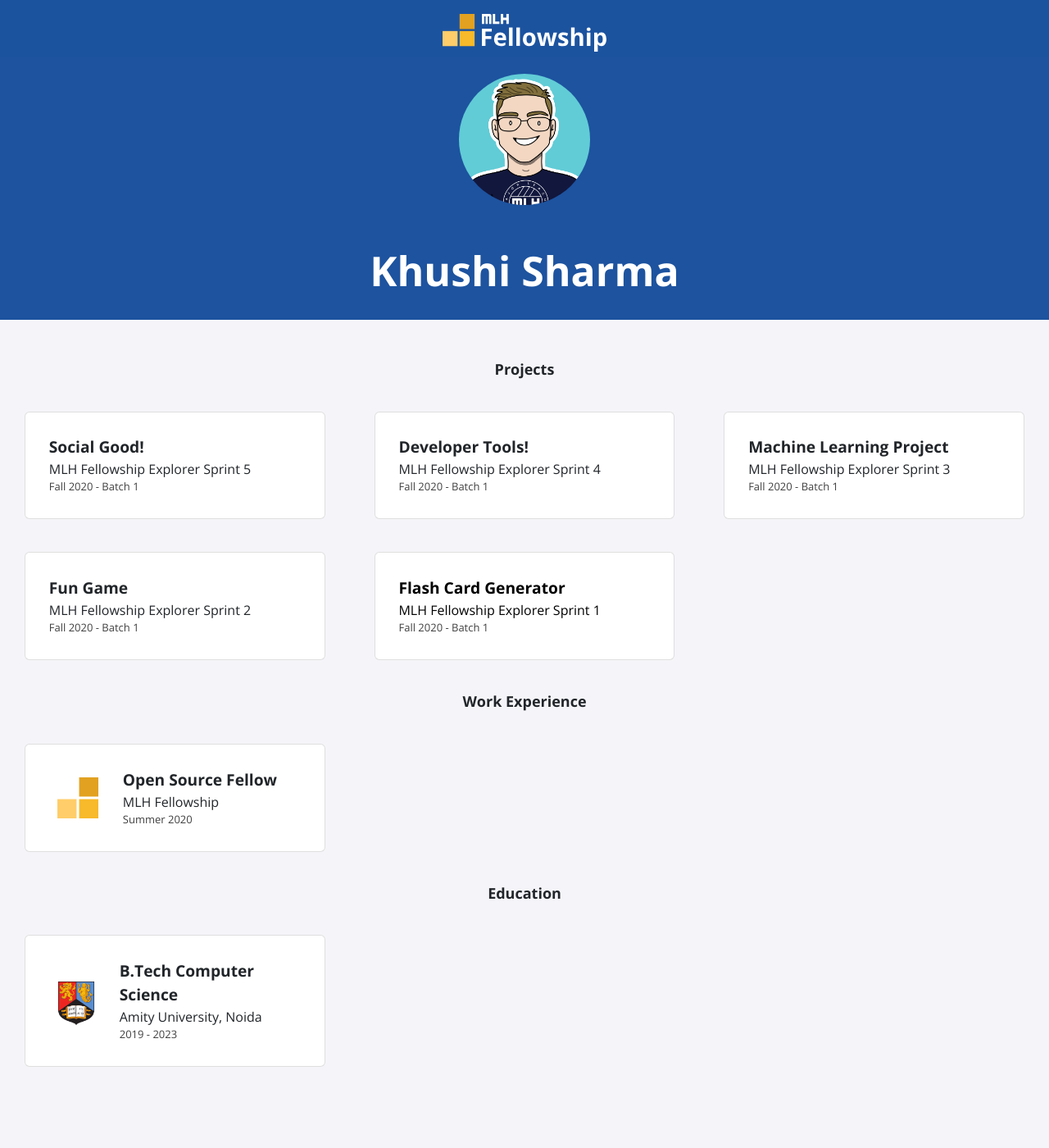
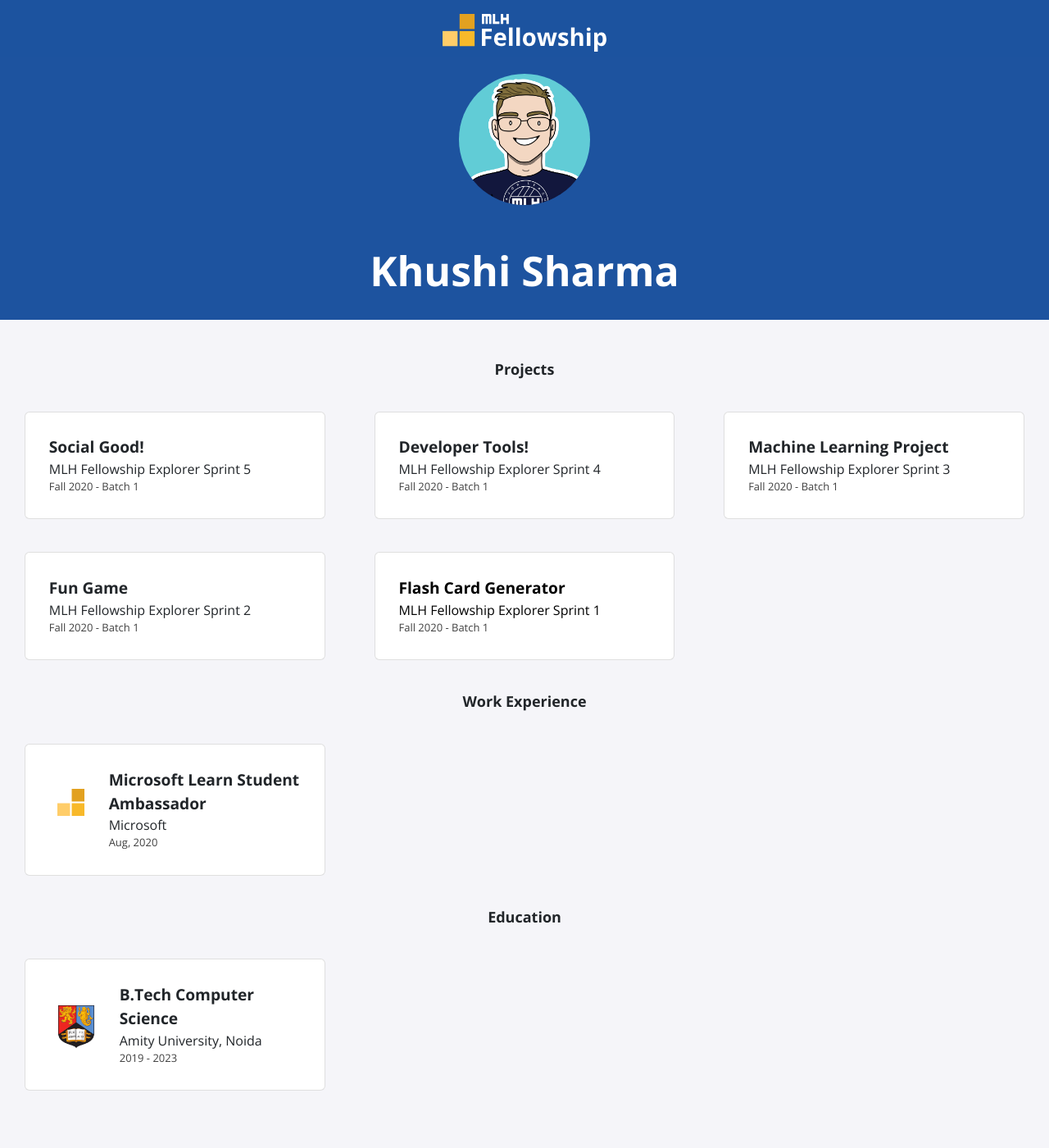
Before and after one commit to KhushiSharma22/KhushiSharma22.github.io, a Jekyll site: the page built from index.html, in a window 1280 px wide. Shown: the whole page at 82% size. Built offline with Jekyll 4.4.1, drawn with Linux system fonts in a browser that asks for light colours; nearby versions of some CDN libraries; before the commit the page ends 1371 px from its top, so only the background shows below that.

Commit message:
Update experience.yml to include Khushi's experience

```diff
--- a/_data/experience.yml
+++ b/_data/experience.yml
@@ -1,4 +1,4 @@
-- role: Open Source Fellow
-  company: MLH Fellowship
-  dates: Summer 2020
+- role: Microsoft Learn Student Ambassador
+  company: Microsoft
+  dates: Aug, 2020
   logo: fellowship.svg
```
